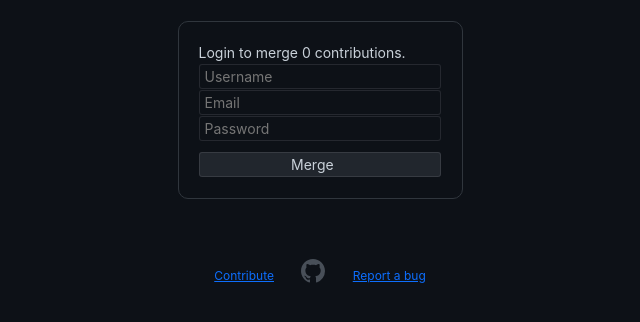
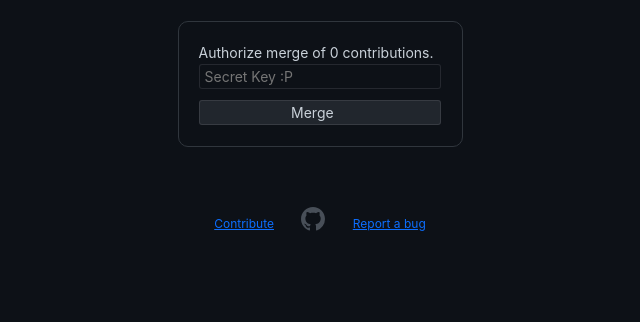
Before and after one commit to heckerfr0d/gitfitti-web, a Flask app: page /admin/ in a window 1280 px wide. Shown: the part 79-401 px from the top of the page, without its empty margins (320-960 px from the left). Run offline with Flask 2, Linux system fonts and the light colour scheme; parts of the project's set-up code (start-up, migrations or seed data) failed here and were passed over; some libraries are stand-ins or nearby versions.

Commit message:
minor bug fixes

```diff
--- a/gitfitti/routes.py
+++ b/gitfitti/routes.py
@@ -4,9 +4,7 @@ from flask.helpers import url_for
 from psycopg2 import sql, connect
 from flask_login import login_user, logout_user, current_user, login_required
 from cryptography.fernet import Fernet
-import base64
 import hashlib
-
 from werkzeug.utils import redirect
 from .user import User
 from .utilities import *
--- a/gitfitti/templates/admin.html
+++ b/gitfitti/templates/admin.html
@@ -1,9 +1,7 @@
 {% extends "main.html" %}
 {% block main %}
-Login to merge {{n}} contributions.
-<div><input type="text" class="admin" name="name" placeholder="Username" {% if form %} value="{{form['name']}}" {% endif %}></div>
-<div><input type="text" class="admin" name="email" placeholder="Email" {% if form %} value="{{form['email']}}" {% endif %}></div>
-<div><input type="password" class="admin" name="password" placeholder="Password" {% if form %} value="{{form['password']}}" {% endif %}></div>
+Authorize merge of {{n}} contributions.
+<div><input type="password" class="admin" name="password" placeholder="Secret Key :P" {% if form %} value="{{form['password']}}" {% endif %}></div>
 <div><input type="submit" class="admin do" value="Merge"></div>
 {% endblock %}
 
--- a/gitfitti/templates/main.html
+++ b/gitfitti/templates/main.html
@@ -51,7 +51,7 @@
     </nav>
 
     {% if extra %}
-    <div class={{c}} name="result">
+    <div class="{{c}}" name="result">
         {{extra}}
         {% if n %}
         SUCCESS! Created {{n}} commits as <a href={{profile}}>@{{name}}</a> in <a href={{repo}}>{{repname}}</a>
```
